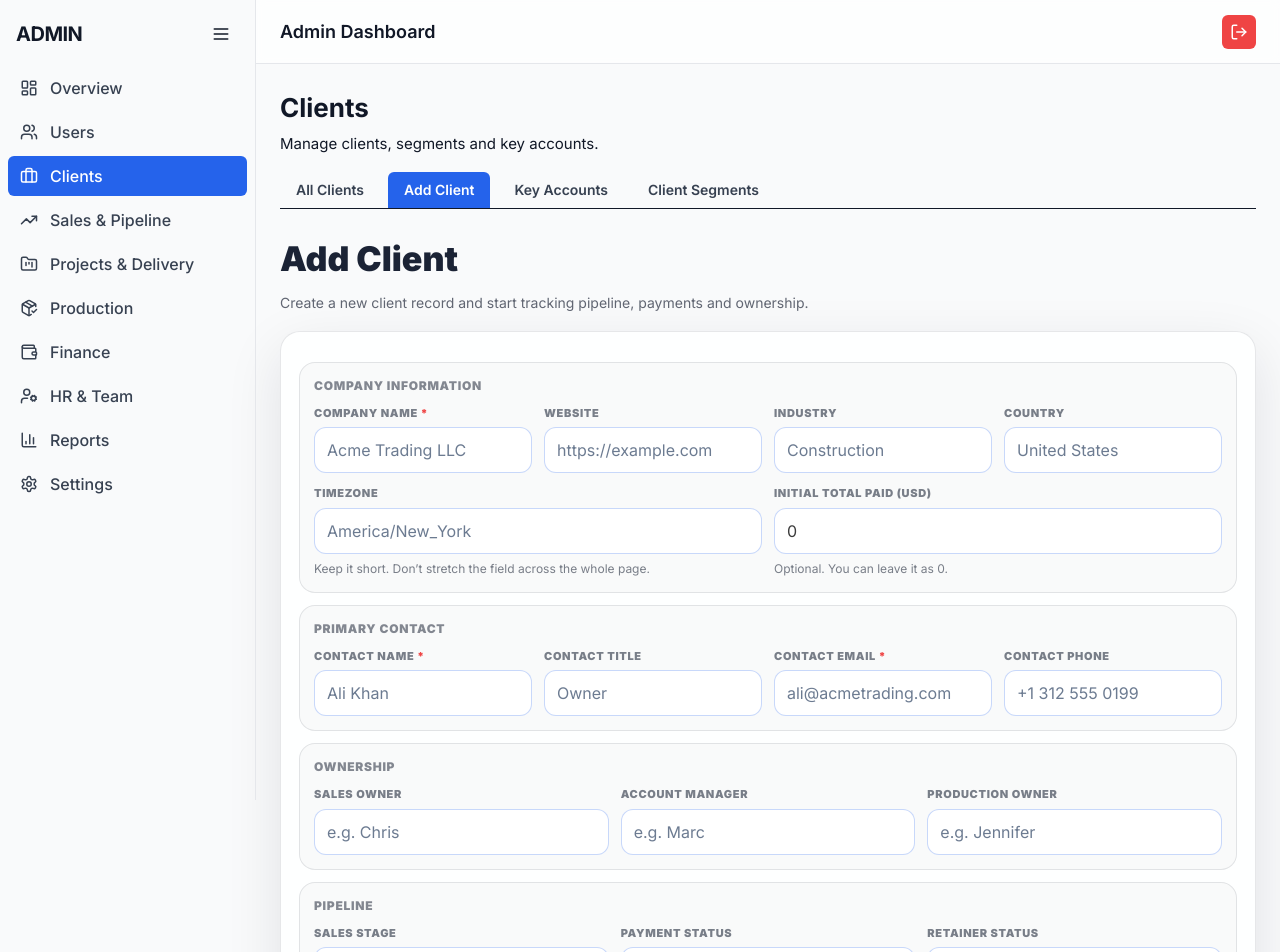
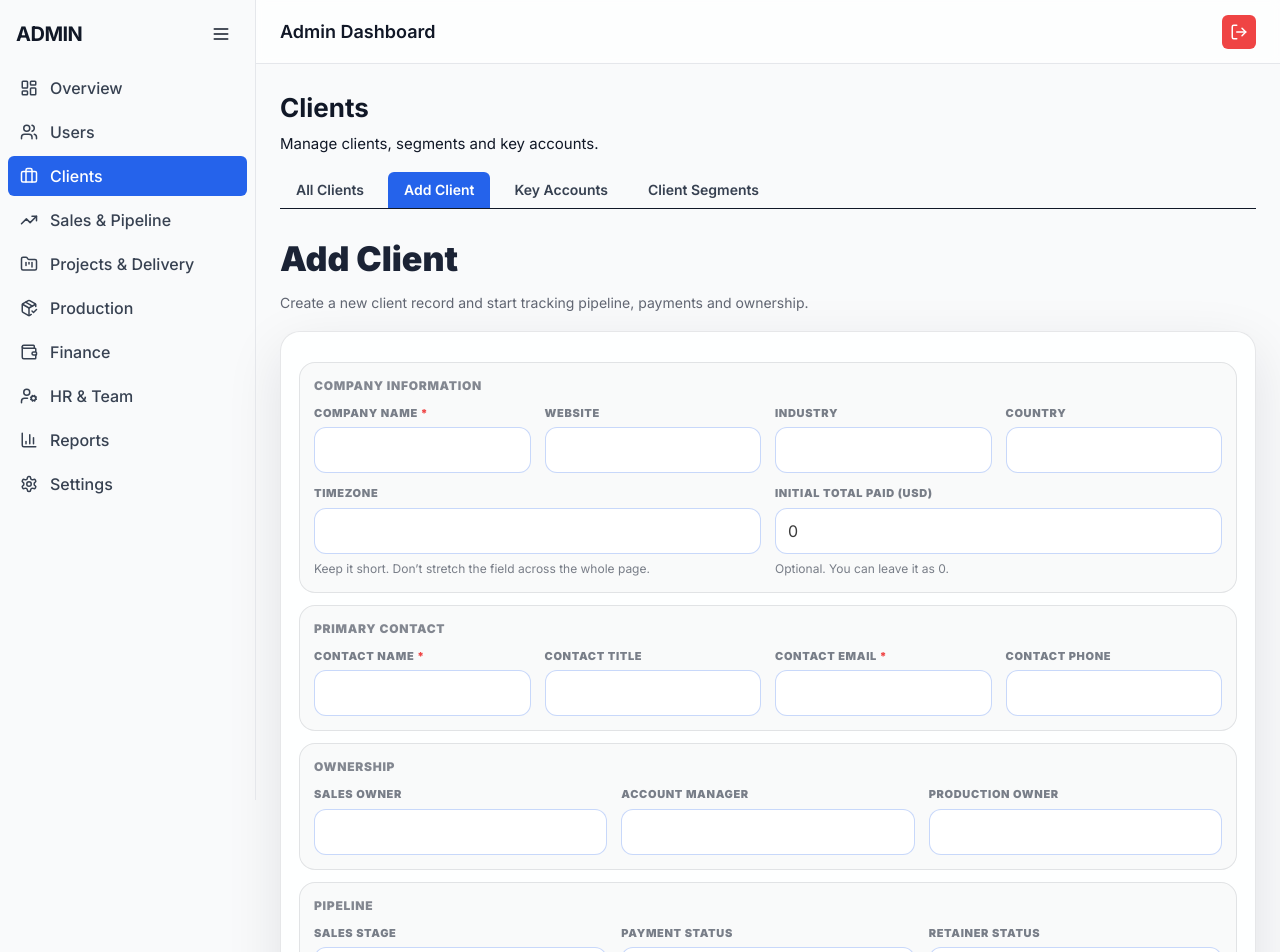
Before and after one commit to lacreativodesign/nextjs-boilerplate, a Next.js app: page /admin/clients/add in a window 1280 px wide. Shown: the top 952 px of the page. Built offline with nearby package versions, Linux system fonts and the light colour scheme; no server answers.

Commit message:
Update page

```diff
--- a/app/admin/clients/add/page.tsx
+++ b/app/admin/clients/add/page.tsx
@@ -1,6 +1,6 @@
 "use client";
 
-import { useMemo, useState } from "react";
+import { useEffect, useMemo, useState } from "react";
 
 type SalesStage =
   | "New Lead"
@@ -69,7 +69,7 @@ function normalizeOrderId(orderId?: string) {
 function useIsDarkMode() {
   const [isDark, setIsDark] = useState(false);
 
-  useState(() => {
+  useEffect(() => {
     if (typeof window === "undefined") return;
 
     const root = document.documentElement;
@@ -94,7 +94,7 @@ function useIsDarkMode() {
       // @ts-expect-error older browsers
       mql.removeEventListener ? mql.removeEventListener("change", read) : mql.removeListener(read);
     };
-  });
+  }, []);
 
   return isDark;
 }
@@ -125,7 +125,6 @@ export default function AddClientPage() {
   const [retainerStatus, setRetainerStatus] = useState<RetainerStatus>("None");
 
   const [totalPaidUsd, setTotalPaidUsd] = useState<number>(0);
-
   const [orderId, setOrderId] = useState("");
 
   const styles = useMemo(() => {
@@ -143,11 +142,13 @@ export default function AddClientPage() {
       lineHeight: 1.5,
     };
 
+    // full-width like Create User (NOT centered)
     const fullWidthWrap: React.CSSProperties = {
       width: "100%",
-      maxWidth: "none", // full-width like Create User
+      maxWidth: "none",
     };
 
+    // KEY-ACCOUNTS master shell
     const formShell: React.CSSProperties = {
       borderRadius: 20,
       padding: 18,
@@ -156,6 +157,7 @@ export default function AddClientPage() {
       boxShadow: isDark ? "0 20px 60px rgba(0,0,0,0.55)" : "0 18px 55px rgba(15,23,42,0.10)",
     };
 
+    // inner section surfaces MUST be grey in dark mode (not blue)
     const sectionCard: React.CSSProperties = {
       borderRadius: 16,
       padding: 14,
@@ -171,30 +173,6 @@ export default function AddClientPage() {
       opacity: isDark ? 0.8 : 0.72,
       marginBottom: 10,
       color: isDark ? "rgba(226,232,240,0.92)" : "rgba(15,23,42,0.70)",
-    };
-
-    const grid4: React.CSSProperties = {
-      display: "grid",
-      gridTemplateColumns: "repeat(4, minmax(0, 1fr))",
-      gap: 12,
-    };
-
-    const grid3: React.CSSProperties = {
-      display: "grid",
-      gridTemplateColumns: "repeat(3, minmax(0, 1fr))",
-      gap: 12,
-    };
-
-    const grid2: React.CSSProperties = {
-      display: "grid",
-      gridTemplateColumns: "repeat(2, minmax(0, 1fr))",
-      gap: 12,
-    };
-
-    const grid1: React.CSSProperties = {
-      display: "grid",
-      gridTemplateColumns: "repeat(1, minmax(0, 1fr))",
-      gap: 12,
     };
 
     const label: React.CSSProperties = {
@@ -238,10 +216,6 @@ export default function AddClientPage() {
       formShell,
       sectionCard,
       sectionTitle,
-      grid4,
-      grid3,
-      grid2,
-      grid1,
       label,
       help,
       actions,
@@ -254,18 +228,9 @@ export default function AddClientPage() {
     e.preventDefault();
     setError(null);
 
-    if (!companyName.trim()) {
-      setError("Company name is required.");
-      return;
-    }
-    if (!primaryContactName.trim()) {
-      setError("Primary contact name is required.");
-      return;
-    }
-    if (!primaryContactEmail.trim()) {
-      setError("Primary contact email is required.");
-      return;
-    }
+    if (!companyName.trim()) return setError("Company name is required.");
+    if (!primaryContactName.trim()) return setError("Primary contact name is required.");
+    if (!primaryContactEmail.trim()) return setError("Primary contact email is required.");
 
     setLoading(true);
     try {
@@ -306,7 +271,7 @@ export default function AddClientPage() {
         throw new Error((json as any)?.error || "Failed to create client");
       }
 
-      // reset (keep it simple)
+      // reset
       setCompanyName("");
       setWebsite("");
       setIndustry("");
@@ -350,65 +315,36 @@ export default function AddClientPage() {
           <div style={styles.sectionCard}>
             <div style={styles.sectionTitle}>Company Information</div>
 
-            <div
-              style={{
-                ...styles.grid4,
-              }}
-            >
+            <div className="grid grid-cols-4 gap-3 max-[1100px]:grid-cols-2 max-[640px]:grid-cols-1">
               <div>
                 <div style={styles.label}>
                   Company Name <span style={{ color: "#EF4444" }}>*</span>
                 </div>
-                <input
-                  className="input"
-                  value={companyName}
-                  onChange={(e) => setCompanyName(e.target.value)}
-                  placeholder="Acme Trading LLC"
-                />
+                <input className="input" value={companyName} onChange={(e) => setCompanyName(e.target.value)} />
               </div>
 
               <div>
                 <div style={styles.label}>Website</div>
-                <input
-                  className="input"
-                  value={website}
-                  onChange={(e) => setWebsite(e.target.value)}
-                  placeholder="https://example.com"
-                />
+                <input className="input" value={website} onChange={(e) => setWebsite(e.target.value)} />
               </div>
 
               <div>
                 <div style={styles.label}>Industry</div>
-                <input
-                  className="input"
-                  value={industry}
-                  onChange={(e) => setIndustry(e.target.value)}
-                  placeholder="Construction"
-                />
+                <input className="input" value={industry} onChange={(e) => setIndustry(e.target.value)} />
               </div>
 
               <div>
                 <div style={styles.label}>Country</div>
-                <input
-                  className="input"
-                  value={country}
-                  onChange={(e) => setCountry(e.target.value)}
-                  placeholder="United States"
-                />
+                <input className="input" value={country} onChange={(e) => setCountry(e.target.value)} />
               </div>
             </div>
 
             <div style={{ height: 12 }} />
 
-            <div style={styles.grid2}>
+            <div className="grid grid-cols-2 gap-3 max-[640px]:grid-cols-1">
               <div>
                 <div style={styles.label}>Timezone</div>
-                <input
-                  className="input"
-                  value={timezone}
-                  onChange={(e) => setTimezone(e.target.value)}
-                  placeholder="America/New_York"
-                />
+                <input className="input" value={timezone} onChange={(e) => setTimezone(e.target.value)} />
                 <div style={styles.help}>Keep it short. Don’t stretch the field across the whole page.</div>
               </div>
 
@@ -419,7 +355,6 @@ export default function AddClientPage() {
                   type="number"
                   value={Number.isFinite(totalPaidUsd) ? String(totalPaidUsd) : "0"}
                   onChange={(e) => setTotalPaidUsd(Number(e.target.value || 0))}
-                  placeholder="0"
                 />
                 <div style={styles.help}>Optional. You can leave it as 0.</div>
               </div>
@@ -432,7 +367,7 @@ export default function AddClientPage() {
           <div style={styles.sectionCard}>
             <div style={styles.sectionTitle}>Primary Contact</div>
 
-            <div style={styles.grid4}>
+            <div className="grid grid-cols-4 gap-3 max-[1100px]:grid-cols-2 max-[640px]:grid-cols-1">
               <div>
                 <div style={styles.label}>
                   Contact Name <span style={{ color: "#EF4444" }}>*</span>
@@ -441,7 +376,6 @@ export default function AddClientPage() {
                   className="input"
                   value={primaryContactName}
                   onChange={(e) => setPrimaryContactName(e.target.value)}
-                  placeholder="Ali Khan"
                 />
               </div>
 
@@ -451,7 +385,6 @@ export default function AddClientPage() {
                   className="input"
                   value={primaryContactTitle}
                   onChange={(e) => setPrimaryContactTitle(e.target.value)}
-                  placeholder="Owner"
                 />
               </div>
 
@@ -463,7 +396,6 @@ export default function AddClientPage() {
                   className="input"
                   value={primaryContactEmail}
                   onChange={(e) => setPrimaryContactEmail(e.target.value)}
-                  placeholder="ali@acmetrading.com"
                 />
               </div>
 
@@ -473,7 +405,6 @@ export default function AddClientPage() {
                   className="input"
                   value={primaryContactPhone}
                   onChange={(e) => setPrimaryContactPhone(e.target.value)}
-                  placeholder="+1 312 555 0199"
                 />
               </div>
             </div>
@@ -485,15 +416,10 @@ export default function AddClientPage() {
           <div style={styles.sectionCard}>
             <div style={styles.sectionTitle}>Ownership</div>
 
-            <div style={styles.grid3}>
+            <div className="grid grid-cols-3 gap-3 max-[1100px]:grid-cols-2 max-[640px]:grid-cols-1">
               <div>
                 <div style={styles.label}>Sales Owner</div>
-                <input
-                  className="input"
-                  value={salesOwner}
-                  onChange={(e) => setSalesOwner(e.target.value)}
-                  placeholder="e.g. Chris"
-                />
+                <input className="input" value={salesOwner} onChange={(e) => setSalesOwner(e.target.value)} />
               </div>
 
               <div>
@@ -502,7 +428,6 @@ export default function AddClientPage() {
                   className="input"
                   value={accountManager}
                   onChange={(e) => setAccountManager(e.target.value)}
-                  placeholder="e.g. Marc"
                 />
               </div>
 
@@ -512,7 +437,6 @@ export default function AddClientPage() {
                   className="input"
                   value={productionOwner}
                   onChange={(e) => setProductionOwner(e.target.value)}
-                  placeholder="e.g. Jennifer"
                 />
               </div>
             </div>
@@ -524,7 +448,7 @@ export default function AddClientPage() {
           <div style={styles.sectionCard}>
             <div style={styles.sectionTitle}>Pipeline</div>
 
-            <div style={styles.grid3}>
+            <div className="grid grid-cols-3 gap-3 max-[1100px]:grid-cols-2 max-[640px]:grid-cols-1">
               <div>
                 <div style={styles.label}>Sales Stage</div>
                 <select className="input" value={salesStage} onChange={(e) => setSalesStage(e.target.value as SalesStage)}>
@@ -570,20 +494,12 @@ export default function AddClientPage() {
 
           <div style={{ height: 12 }} />
 
-          {/* Optional: Order */}
+          {/* Order */}
           <div style={styles.sectionCard}>
             <div style={styles.sectionTitle}>Order</div>
-
-            <div style={styles.grid1}>
-              <div>
-                <div style={styles.label}>Order ID</div>
-                <input
-                  className="input"
-                  value={orderId}
-                  onChange={(e) => setOrderId(e.target.value)}
-                  placeholder="LC-0001"
-                />
-              </div>
+            <div>
+              <div style={styles.label}>Order ID</div>
+              <input className="input" value={orderId} onChange={(e) => setOrderId(e.target.value)} placeholder="LC-0001" />
             </div>
           </div>
 
@@ -594,24 +510,6 @@ export default function AddClientPage() {
           </div>
         </form>
       </div>
-
-      <style jsx>{`
-        @media (max-width: 1100px) {
-          .grid4 {
-            grid-template-columns: repeat(2, minmax(0, 1fr)) !important;
-          }
-          .grid3 {
-            grid-template-columns: repeat(2, minmax(0, 1fr)) !important;
-          }
-        }
-        @media (max-width: 640px) {
-          .grid4,
-          .grid3,
-          .grid2 {
-            grid-template-columns: 1fr !important;
-          }
-        }
-      `}</style>
     </div>
   );
 }
```
